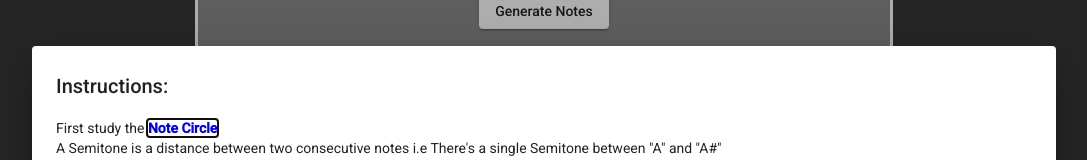
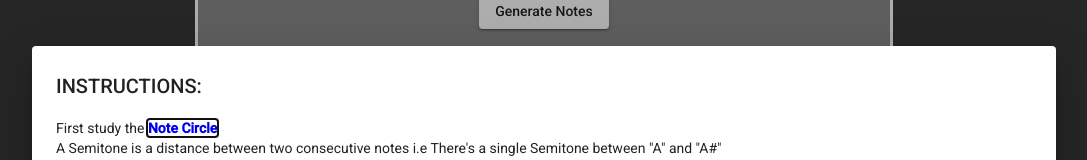
Before and after one commit to Kagiso-007/THE-SEMITONE-GAME, an Angular app: page / in a window 1280 px wide. Shown: the part 198-358 px from the top of the page, without its empty margins (96-1183 px from the left). Built offline with nearby package versions, Linux system fonts and the light colour scheme; what @angular-redux/store would draw is missing.

Commit message:
made a minor change to the instruction dialog

```diff
--- a/src/app/instruction-dialog/instruction-dialog.component.html
+++ b/src/app/instruction-dialog/instruction-dialog.component.html
@@ -1,4 +1,4 @@
-<h2>Instructions: </h2>
+<h2>INSTRUCTIONS: </h2>
 <div mat-dialog-content>
 <p>First study the <a href="https://dp33wesms957s.cloudfront.net/images/modules/BCS5/BC-152-NoteCircle.gif" target="_blank">
    <b>Note Circle</b></a>.<br/>
```
